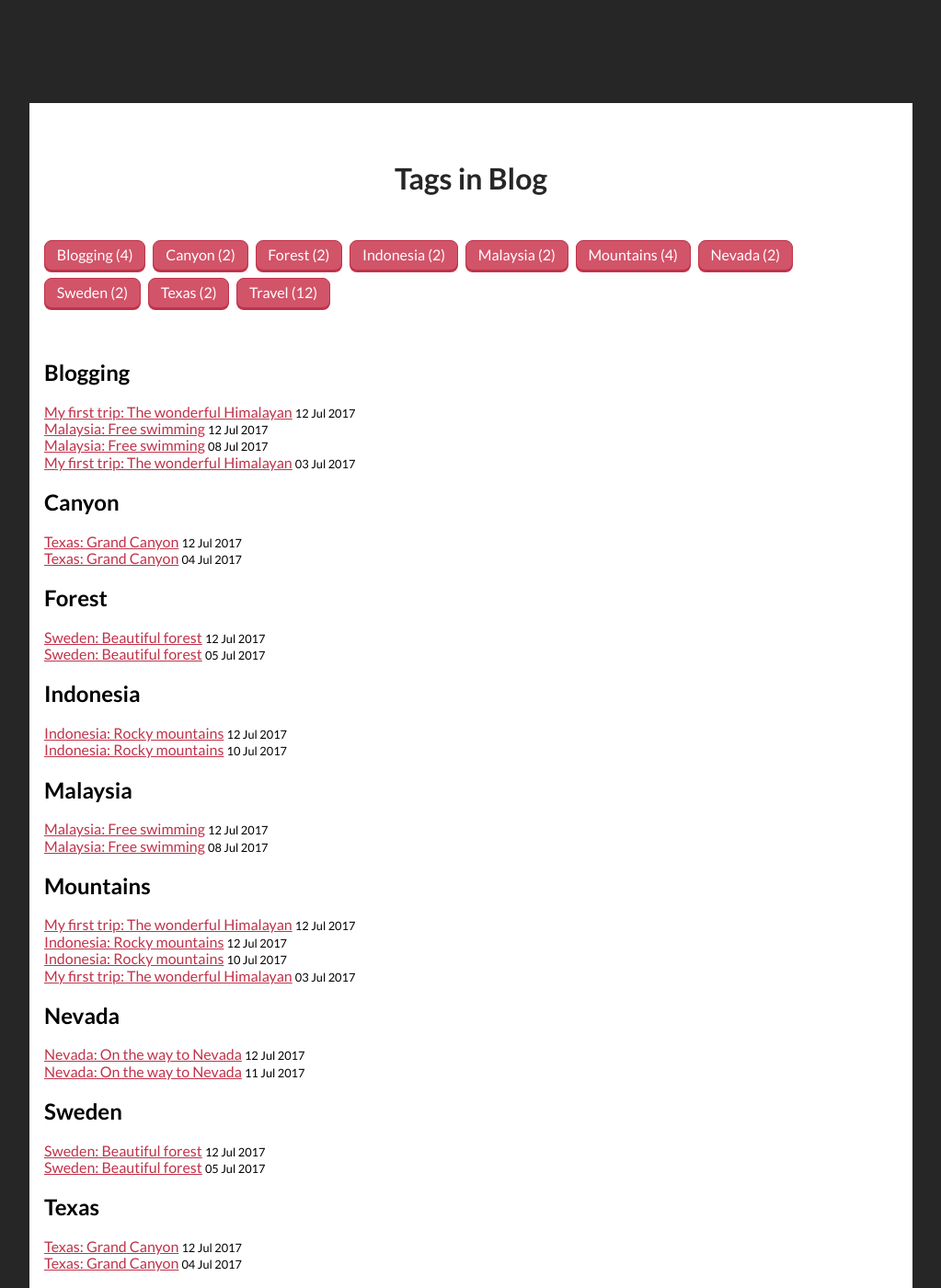
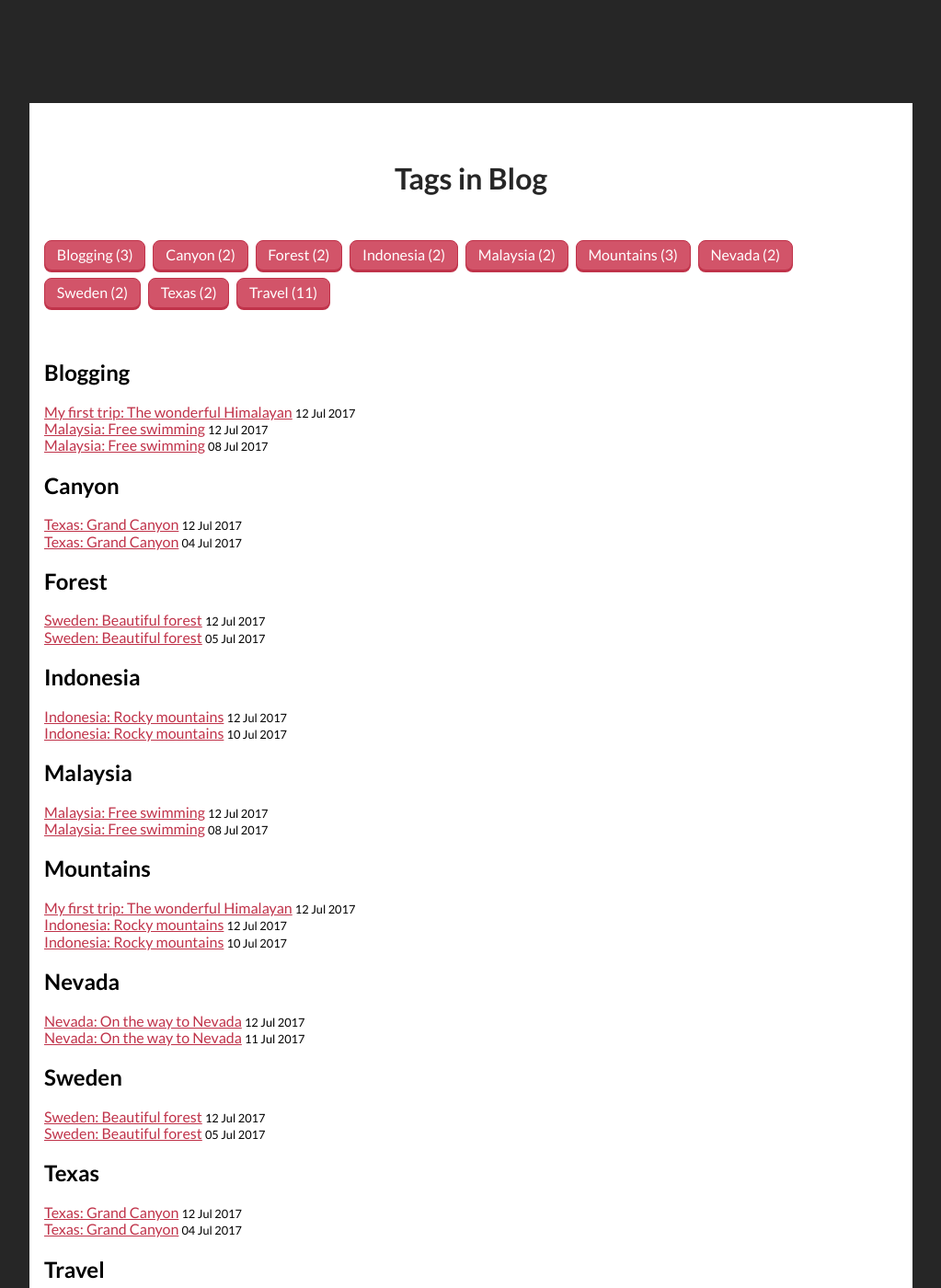
Before and after one commit to 3quality4all/519962test2, a Jekyll site: the page built from _pages/tags.html, in a window 1280 px wide and 1400 px high. Shown: the whole window at 92% size, without its empty margins (128-1151 px from the left). Built offline with Jekyll 4.4.1, drawn with Linux system fonts in a browser that asks for light colours; part of the change alters nothing that is shown; some of the changed text lies outside the part shown.

```diff
--- a/_posts/2017-07-03-the-wonderful-himalayan.markdown
+++ b/_posts/2017-07-03-the-wonderful-himalayan.markdown
@@ -1,15 +1,10 @@
 ---
 layout: post
-title: "My first trip: The wonderful Himalayan"
-img: himalayan.jpg # Add image post (optional)
-date: 2017-07-03 12:55:00 +0300
+title: "Rebecca Palmer"
+img: 2017-10-20-rebecca-palmer.jpg # Add image post (optional)
+date: 2017-10-20 12:55:00 +0300
 description: You’ll find this post in your `_posts` directory. Go ahead and edit it and re-build the site to see your changes. # Add post description (optional)
-tag: [Travel, Blogging, Mountains]
+tag: []
 ---
-Flexitarian hella quinoa, stumptown chillwave squid heirloom pop-up church-key. Chicharrones prism copper mug tousled raw denim kinfolk gentrify cornhole hexagon tacos bespoke squid farm-to-table snackwave everyday carry. Vaporware chicharrones activated charcoal jianbing pok pok. Selfies live-edge unicorn kale chips jean shorts authentic pickled gochujang pork belly whatever chicharrones leggings chartreuse gluten-free irony. Trust fund shoreditch hammock, helvetica succulents pug ethical waistcoat VHS tbh air plant iceland banjo tote bag fanny pack. Ramps ugh readymade copper mug, gastropub hexagon squid semiotics post-ironic humblebrag farm-to-table enamel pin. Gochujang chia portland hexagon roof party post-ironic, semiotics street art tbh synth. Air plant vinyl sustainable pork belly. Chicharrones cronut raw denim listicle flexitarian franzen. Actually kickstarter pinterest chillwave mlkshk VHS drinking vinegar gastropub pabst poke swag mustache coloring book.
-
-Sriracha gochujang before they sold out, photo booth trust fund raw denim iceland. Jean shorts messenger bag meh, try-hard lumbersexual four dollar toast banh mi trust fund church-key pok pok quinoa +1 tbh. Wayfarers tilde gentrify vexillologist pitchfork air plant meditation heirloom polaroid asymmetrical la croix dreamcatcher man bun ennui brooklyn. Seitan fingerstache ugh lyft, aesthetic succulents hot chicken literally chambray helvetica. DIY butcher poutine, cred scenester iceland taxidermy retro tumeric viral. Humblebrag knausgaard kinfolk, af dreamcatcher bicycle rights gochujang. Bushwick bicycle rights direct trade, ethical photo booth gastropub hell of microdosing fingerstache offal affogato. Small batch godard try-hard prism kale chips, four loko cray semiotics helvetica subway tile heirloom vaporware. Venmo VHS keytar succulents chambray.
-
-> Brunch hella poutine authentic farm-to-table. Stumptown craft beer lomo, heirloom single-origin coffee synth PBR&B post-ironic. <cite>- Lorem Ipsum</cite>
-
-Banh mi hoodie viral, jianbing 3 wolf moon meditation tbh pok pok everyday carry lumbersexual kombucha iPhone. Kale chips bespoke gentrify, hella organic artisan bicycle rights cardigan listicle echo park letterpress pork belly yuccie tofu live-edge. Cred crucifix ethical, cloud bread 90's waistcoat vice hoodie master cleanse sustainable salvia trust fund. Ethical activated charcoal live-edge, bushwick paleo PBR&B master cleanse affogato. Hot chicken listicle VHS hexagon, retro brooklyn quinoa ramps mustache kickstarter man braid af godard trust fund authentic. Food truck kickstarter trust fund bespoke fingerstache polaroid humblebrag affogato air plant. Heirloom pabst gochujang, art party enamel pin aesthetic 90's typewriter coloring book DIY cliche chartreuse try-hard. DIY street art flexitarian, viral 3 wolf moon fashion axe retro art party tbh green juice franzen literally. Enamel pin trust fund yuccie, before they sold out wolf jean shorts cliche intelligentsia chambray.
+### Age: 26
+### Gender: F
```
